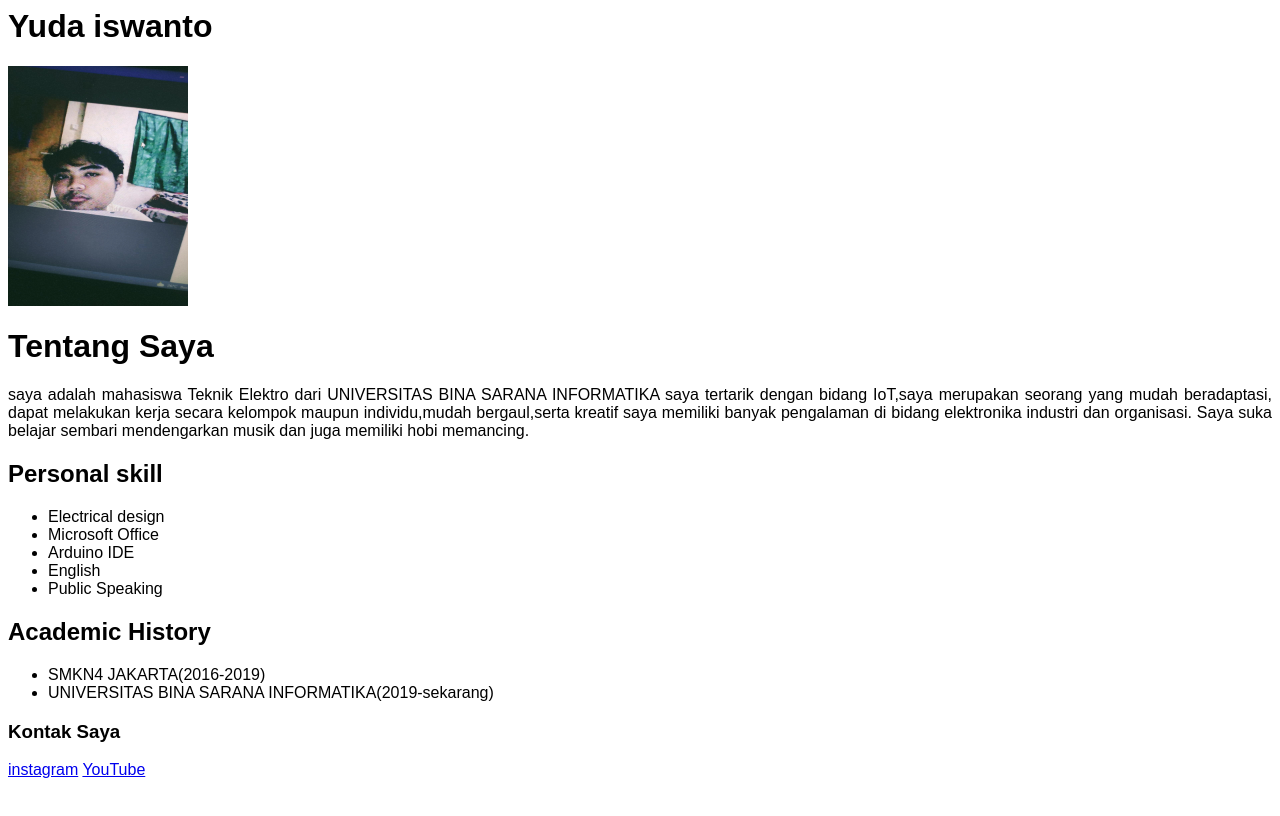
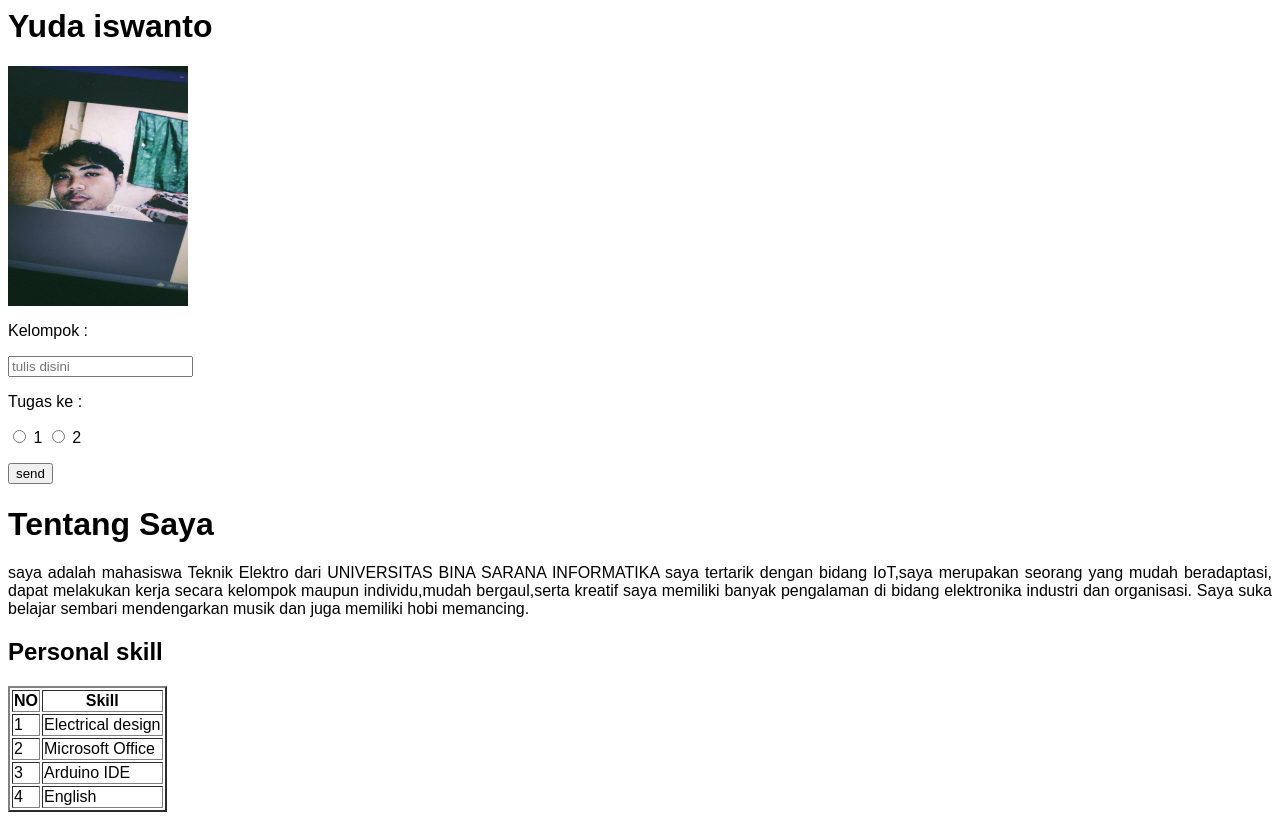
Before and after one commit to urEyEsis2/urEyEsis2.github.io, a plain HTML site: page latihan.html in a window 1280 px wide. Shown: the top 816 px of the page. Drawn offline with Linux system fonts and the light colour scheme.

Commit message:
menambah file html

```diff
--- a/latihan.html
+++ b/latihan.html
@@ -10,6 +10,19 @@
 	<body>
 	<h1>Yuda iswanto</h1>
 	<img src="profpic.jpg" width="180" height="240" >
+
+	<p>Kelompok :</p>
+    <input type="text" name="Nama" placeholder="tulis disini">
+
+    <p>Tugas ke :</p>
+    <input type="radio" name="kelompok" id="1" >
+    <label for="1">1</label>
+    <input type="radio" name="kelompok" id="2" >
+    <label for="2">2</label>
+
+    <p></p>
+    <input type="submit" value="send">
+
 	<h1> Tentang Saya </h1>
 	<p align="justify"> saya adalah mahasiswa Teknik Elektro dari UNIVERSITAS BINA SARANA INFORMATIKA
 						saya tertarik dengan bidang IoT,saya merupakan seorang yang mudah beradaptasi,
@@ -18,13 +31,29 @@
 						Saya suka belajar sembari mendengarkan musik dan juga memiliki hobi memancing.</p>
 
 	<h2>Personal skill</h2>
-	<ul>
-		<li>Electrical design</li>
-		<li>Microsoft Office</li>
-		<li>Arduino IDE</li>
-		<li>English</li>
-		<li>Public Speaking</li>
-	</ul>
+	<table border="2" >
+    <tr>
+        <th>NO</th>
+        <th>Skill</th>
+    </tr>
+
+    <tr>
+        <td>1</td>
+        <td>Electrical design</td>
+    </tr>
+    <tr>
+        <td>2</td>
+        <td>Microsoft Office</td>
+    </tr>
+	<tr>
+        <td>3</td>
+        <td>Arduino IDE</td>
+    </tr>
+    <tr>
+        <td>4</td>
+        <td>English</td>
+    </tr>
+</table>
 	<h2>Academic History</h2>
 	<ul>
 		<li>SMKN4 JAKARTA(2016-2019)</li>
```
Also changed, not shown: table.html (added, +47 -0 lines).
